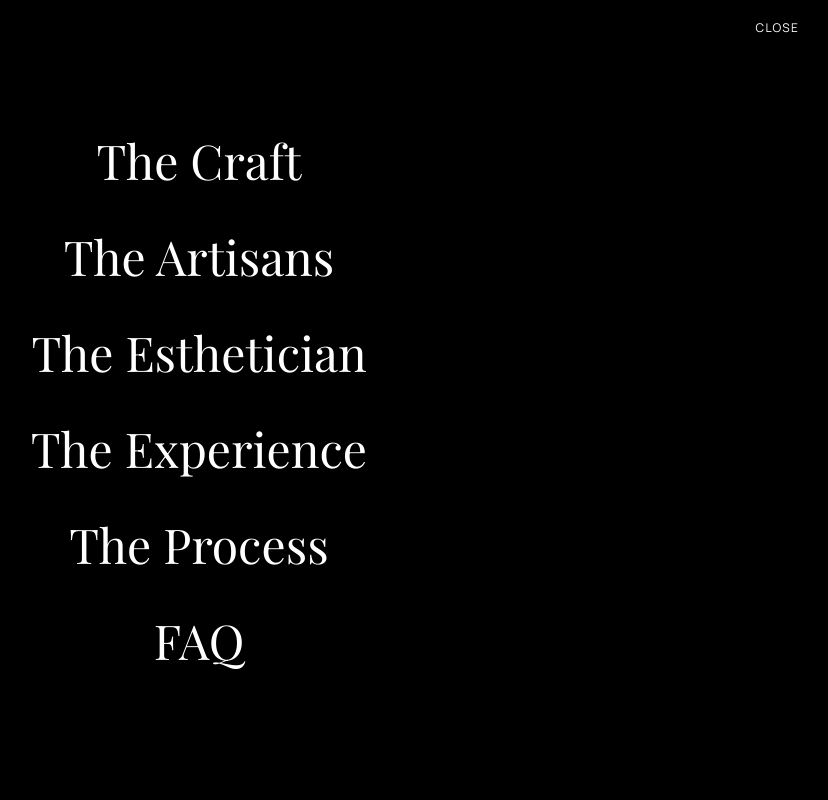
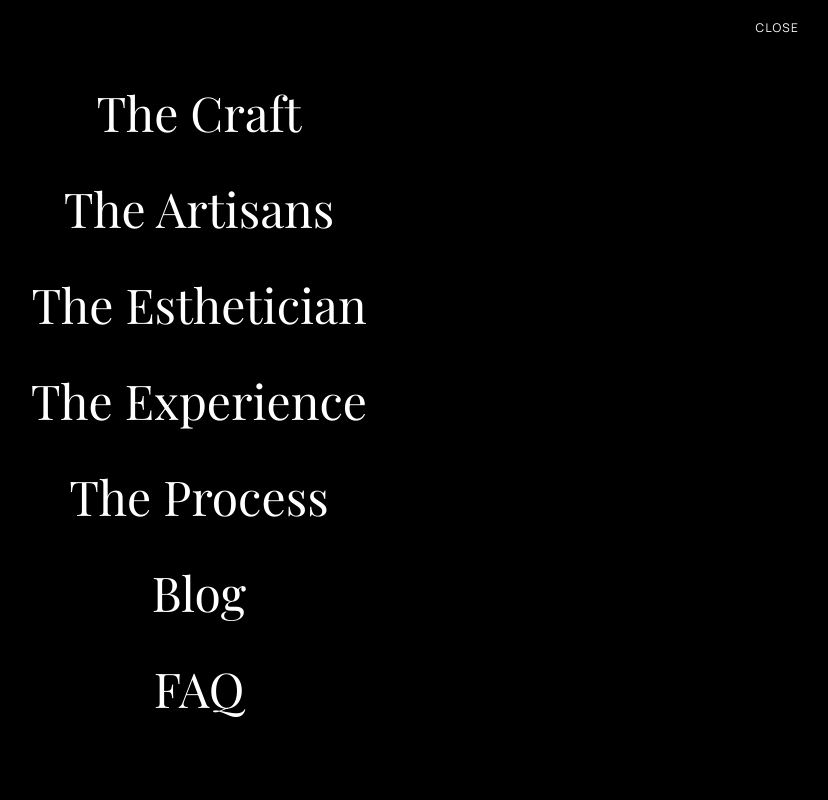
Before and after one commit to Ladwa14/blanc-website, a Next.js app: page / in a window 1280 px wide. Both pictures are taken after a click on the element "MENU". Shown: the top 800 px of the page, without its empty margins (441-1269 px from the left). Built offline with nearby package versions, Linux system fonts and the light colour scheme; a web font is replaced by a local one.

Commit message:
blog added in header

```diff
--- a/app/sections/Header.tsx
+++ b/app/sections/Header.tsx
@@ -127,6 +127,17 @@ export default function Header({
             </span>
           </Link>
 
+
+<Link
+  href="/blog"
+  onClick={() => setMenuOpen(false)}
+>
+  <span className="text-3xl md:text-5xl font-playfair block py-2">
+    Blog
+  </span>
+</Link>
+
+
           <Link
   href="/faq"
   onClick={() => setMenuOpen(false)}
```
